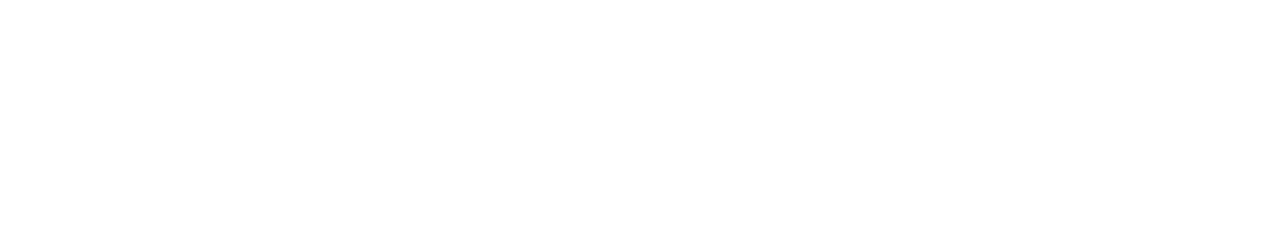
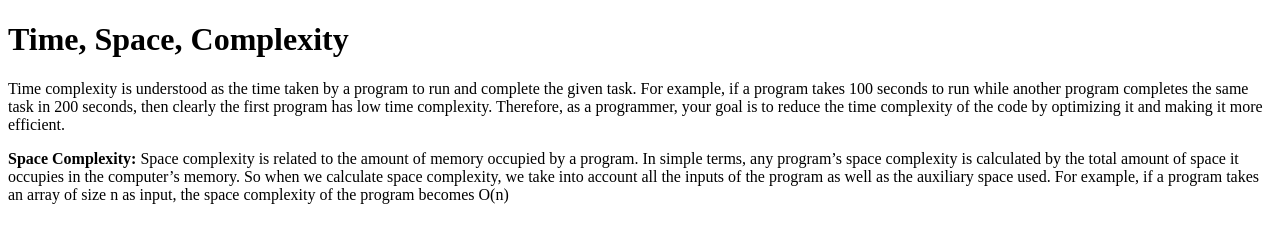
Before and after one commit to acciojob/time-and-space-complexity-Prasad750, a website: page main.html in a window 1280 px wide. Drawn offline with Linux system fonts and the light colour scheme.

Commit message:
created a submission

```diff
--- a/main.html
+++ b/main.html
@@ -8,6 +8,11 @@
 
 <body>
 	<!-- the entire body must be written by student -->
+	<h1>Time, Space, Complexity</h1>
+	<section>
+		<p>Time complexity is understood as the time taken by a program to run and complete the given task. For example, if a program takes 100 seconds to run while another program completes the same task in 200 seconds, then clearly the first program has low time complexity. Therefore, as a programmer, your goal is to reduce the time complexity of the code by optimizing it and making it more efficient.</p>
+		<p><b>Space Complexity:</b> Space complexity is related to the amount of memory occupied by a program. In simple terms, any program’s space complexity is calculated by the total amount of space it occupies in the computer’s memory. So when we calculate space complexity, we take into account all the inputs of the program as well as the auxiliary space used. For example, if a program takes an array of size n as input, the space complexity of the program becomes O(n)</p>
+	</section>
     <script type="text/javascript" src="./script.js">
 </script>
 
```
